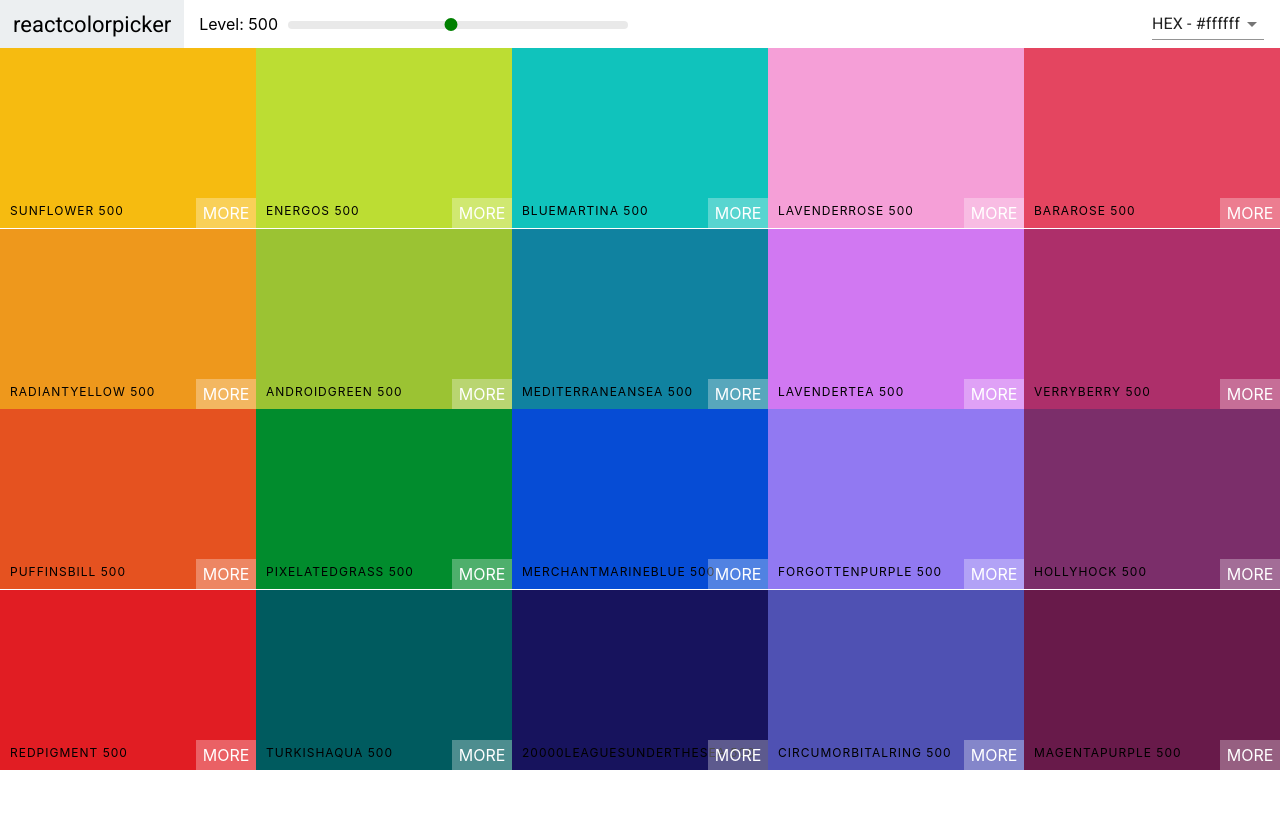
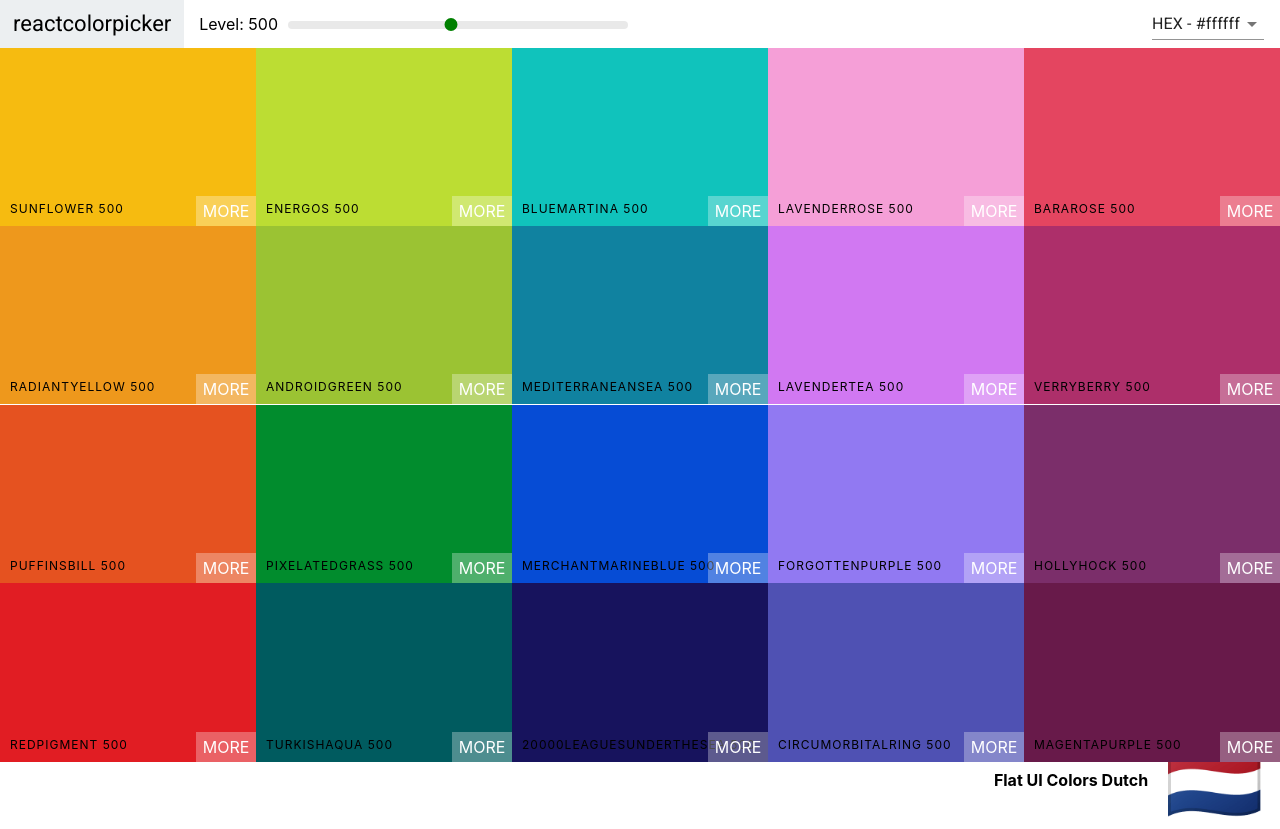
Before and after one commit to igolubevJ/colors-app, a React (Create React App) app: page / in a window 1280 px wide. Before the commit the page ends 800 px from the top, so only its background shows below. Built offline with nearby package versions, Linux system fonts and the light colour scheme.

Commit message:
Add palette footer

```diff
--- a/src/Palette.css
+++ b/src/Palette.css
@@ -1,7 +1,24 @@
 .Palette {
   height: 100vh;
+  display: flex;
+  flex-direction: column;
+
 }
 
 .Palette-colors {
   height: 90%;
 }
+
+.Palette-footer {
+  background-color: white;
+  height: 5vh;
+  display: flex;
+  justify-content: flex-end;
+  align-items: center;
+  font-weight: bold;
+}
+
+.emoji {
+  font-size: 5rem;
+  margin: 0 1rem;
+}
--- a/src/Palette.js
+++ b/src/Palette.js
@@ -21,12 +21,12 @@
   }
 
   render() {
-    const { colors } = this.props.palette;
+    const { colors, paletteName, emoji } = this.props.palette;
     const { level, format } = this.state;
 
-    const colorBoxes = colors[level].map((color, idx) => (
+    const colorBoxes = colors[level].map(color => (
       <ColorBox
-        key={ idx }
+        key={ color.id }
         background={ color[format] }
         name={ color.name }
       />
@@ -39,11 +39,13 @@
           changeLevel={ this.changeLevel }
           handleChange={ this.changeFormat }
         />
-        {/* Navbar goes heare */}
         <div className="Palette-colors">
           { colorBoxes }
         </div>
-        {/* footer eventually */}
+        <footer className="Palette-footer">
+          { paletteName }
+          <span className="emoji">{ emoji }</span>
+        </footer>
       </div>
     );
   }
```
